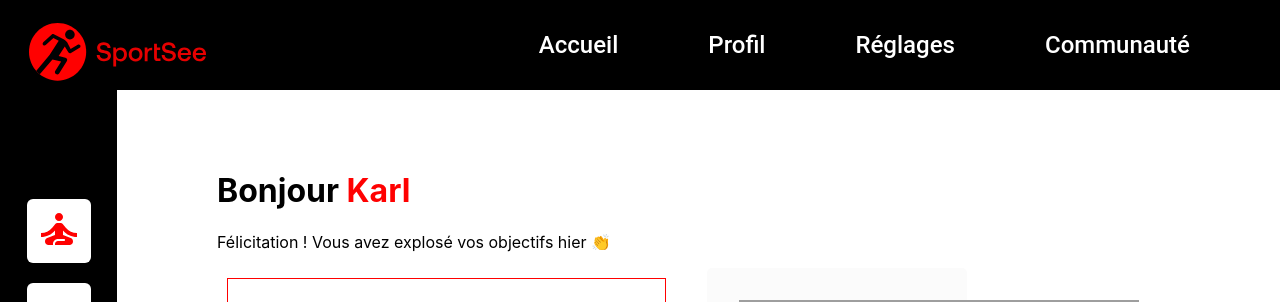
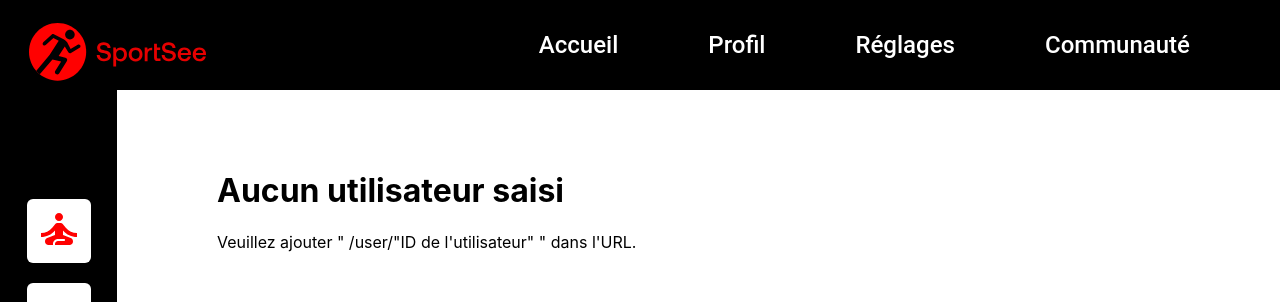
Before and after one commit to Nox57/P12_SportSee_PAREL_Yannick, a React (Create React App) app: page / in a window 1280 px wide. Shown: the top 302 px of the page. Built offline with nearby package versions, Linux system fonts and the light colour scheme; no server answers; grey boxes are pictures that could not be loaded.

Commit message:
Handling case when user doesn't type /user/ID in URL

```diff
--- a/src/components/Dashboard/Dashboard.jsx
+++ b/src/components/Dashboard/Dashboard.jsx
@@ -30,6 +30,18 @@ function Dashboard() {
             setCurrentUser(USER_MAIN_DATA[0])
         }
     }, [data, error])
+
+    // Si userId est indéfini ou vide, on retourne une erreur ou on peut rediriger vers une autre page.
+    if (!userId) {
+        return (
+            <main className="dashboard">
+                <h1>Aucun utilisateur saisi</h1>
+                <p>
+                    Veuillez ajouter " /user/"ID de l'utilisateur" " dans l'URL.
+                </p>
+            </main>
+        )
+    }
 
     if (!currentUser) {
         return (
```
